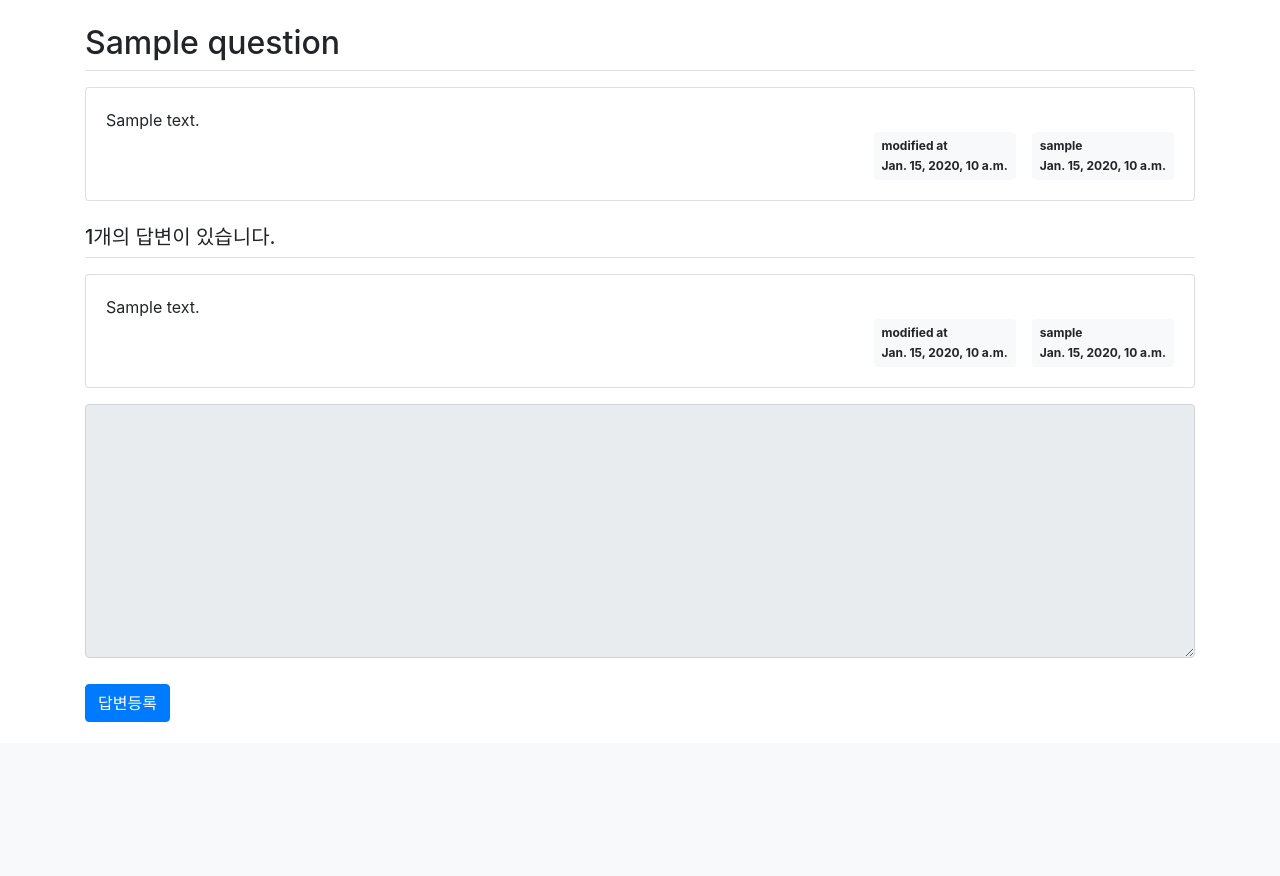
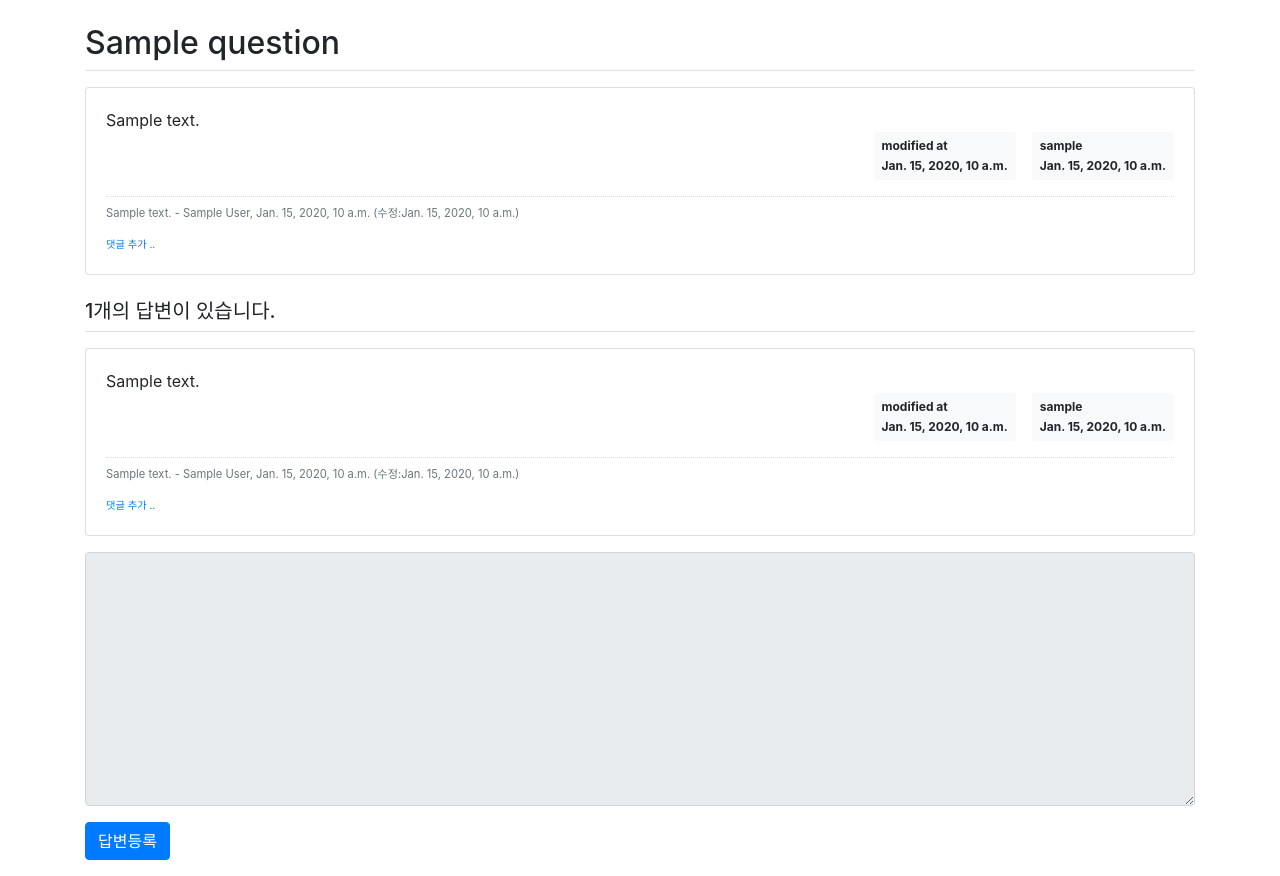
Before and after one commit to MINJU-KIMmm/Jump-to-Django, a Django app: template mysite/templates/pybo/question_detail.html in a window 1280 px wide. Shown: the part 57-933 px from the top of the page. Before the commit the page ends 779 px from the top, so only its background shows below. Run offline with Django 4.2, Linux system fonts and the light colour scheme; the template is opened without the code that fills it: most values are stand-ins (such as "Sample title", 1, 10 or a date in 2020); some libraries are stand-ins or nearby versions.

Commit message:
3-10 5단계

```diff
--- a/mysite/pybo/urls.py
+++ b/mysite/pybo/urls.py
@@ -12,4 +12,7 @@ urlpatterns = [
     path('question/delete/<int:question_id>/', views.question_delete, name='question_delete'),
     path('answer/modify/<int:answer_id>/', views.answer_modify, name='answer_modify'),
     path('answer/delete/<int:answer_id>/', views.answer_delete, name='answer_delete'),
+    path('comment/create/question/<int:question_id>/', views.comment_create_question, name='comment_create_question'),
+    path('comment/modify/question/<int:comment_id>/', views.comment_modify_question, name='comment_modify_question'),
+    path('comment/delete/question/<int:comment_id>/', views.comment_delete_question, name='comment_delete_question'),
 ]
--- a/mysite/static/style.css
+++ b/mysite/static/style.css
@@ -1,7 +1,6 @@
-textarea {
-    width:100%;
+
+
+.comment {
+    border-top:dotted 1px #ddd;
+    font-size:0.7em;
 }
-
-input[type=submit] {
-    margin-top:10px;
-}
--- a/mysite/templates/pybo/question_detail.html
+++ b/mysite/templates/pybo/question_detail.html
@@ -25,6 +25,32 @@
                    data-uri="{% url 'pybo:question_delete' question.id  %}">삭제</a>
             </div>
             {% endif %}
+            <!-- 질문 댓글 Start -->
+            {% if question.comment_set.count > 0 %}
+            <div class="mt-3">
+            {% for comment in question.comment_set.all %}
+                <div class="comment py-2 text-muted">
+                    <span style="white-space: pre-line;">{{ comment.content }}</span>
+                    <span>
+                        - {{ comment.author }}, {{ comment.create_date }}
+                        {% if comment.modify_date %}
+                        (수정:{{ comment.modify_date }})
+                        {% endif %}
+                    </span>
+                    {% if request.user == comment.author %}
+                    <a href="{% url 'pybo:comment_modify_question' comment.id  %}" class="small">수정</a>,
+                    <a href="#" class="small delete"
+                       data-uri="{% url 'pybo:comment_delete_question' comment.id  %}">삭제</a>
+                    {% endif %}
+                </div>
+            {% endfor %}
+            </div>
+            {% endif %}
+            <div>
+                <a href="{% url 'pybo:comment_create_question' question.id  %}"
+                   class="small"><small>댓글 추가 ..</small></a>
+            </div>
+            <!-- 질문 댓글 End -->
         </div>
     </div>
     <h5 class="border-bottom my-3 py-2">{{question.answer_set.count}}개의 답변이 있습니다.</h5>
@@ -52,7 +78,31 @@
                    data-uri="{% url 'pybo:answer_delete' answer.id  %}">삭제</a>
             </div>
             {% endif %}
+            {% if answer.comment_set.count > 0 %}
+            <div class="mt-3">
+            {% for comment in answer.comment_set.all %}
+                <div class="comment py-2 text-muted">
+                    <span style="white-space: pre-line;">{{ comment.content }}</span>
+                    <span>
+                        - {{ comment.author }}, {{ comment.create_date }}
+                        {% if comment.modify_date %}
+                        (수정:{{ comment.modify_date }})
+                        {% endif %}
+                    </span>
+                    {% if request.user == comment.author %}
+                    <a href="{% url 'pybo:comment_modify_answer' comment.id  %}" class="small">수정</a>,
+                    <a href="#" class="small delete"
+                       data-uri="{% url 'pybo:comment_delete_answer' comment.id  %}">삭제</a>
+                    {% endif %}
+                </div>
+            {% endfor %}
             </div>
+            {% endif %}
+            <div>
+                <a href="{% url 'pybo:comment_create_answer' answer.id  %}"
+                   class="small"><small>댓글 추가 ..</small></a>
+            </div>
+        </div>
     </div>
     {% endfor %}
     <form action="{% url 'pybo:answer_create' question.id %}" method="post" class="my-3">
```
Also changed, not shown: mysite/pybo/forms.py (+9 -1 lines), mysite/pybo/models.py (+9 -0 lines), mysite/pybo/views.py (+21 -1 lines), mysite/pybo/migrations/0005_comment.py (added).
